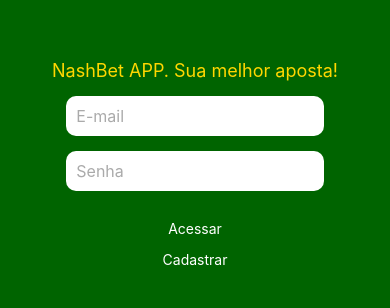
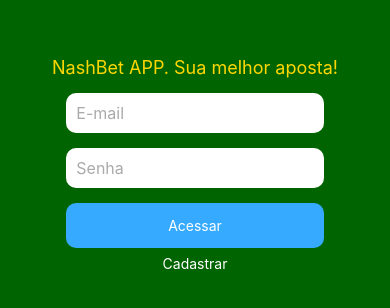
Before and after one commit to dmpeletronic/frontnashnative, a React Native app: screen / in a window 390 px wide. Shown: the part 258-566 px from the top of the page. Built offline with nearby package versions, Linux system fonts and the light colour scheme.

Commit message:
Change Submit Botom Color

```diff
--- a/App.js
+++ b/App.js
@@ -4,14 +4,14 @@
 
 export default function App() {
   return (
-    <KeyboardAvoidingView style={ styles.background }>
+    <KeyboardAvoidingView style={styles.background}>
       <View>
         <StatusBar style="inverted" />
-        <Text style={ styles.title }>NashBet APP. Sua melhor aposta!</Text>
+        <Text style={styles.title}>NashBet APP. Sua melhor aposta!</Text>
 
-        <View style={ styles.container }>
+        <View style={styles.container }>
           <TextInput
-            style={ styles.input}
+            style={styles.input}
             placeholder='E-mail'
             keyboardType='email-address'
             placeholderTextColor={'#aaa'}
@@ -19,13 +19,13 @@
           />
 
           <TextInput
-            style={styles.input }
+            style={styles.input}
             placeholder='Senha'
-            keyboardType='numeric'
+            keyboardType='email-address'
             placeholderTextColor={'#aaa'}
           />
 
-          <TouchableOpacity style={ styles.btnSubmit }>
+          <TouchableOpacity style={styles.btnSubmit}>
             <Text style={styles.submitText}>Acessar</Text>
           </TouchableOpacity>
 
@@ -51,7 +51,6 @@
   },
 
   title: {
-    flexDirection: 'column',
     color: '#FFD700',
     fontSize: 18,
     alignItems:'center',
@@ -66,7 +65,6 @@
   },
 
   input:{
-    flexDirection: 'row',
     backgroundColor: '#fff',
     width: '90%',
     marginBottom: 15,
@@ -77,17 +75,21 @@
   },
 
   btnSubmit: {
-    backgroundcolor: '#35AAFF',
+    backgroundColor: '#35AAFF',
     width: '90%',
     height: 45,
     alignItems: 'center',
     justifyContent: 'center',
     borderRadius: 10,
+    marginBottom: 7,
 
   },
   submitText:{
     color: '#fff',
     fontSize: '16'
+  },
+  btnRegister: {
+
   },
 
   registerText: {
```
